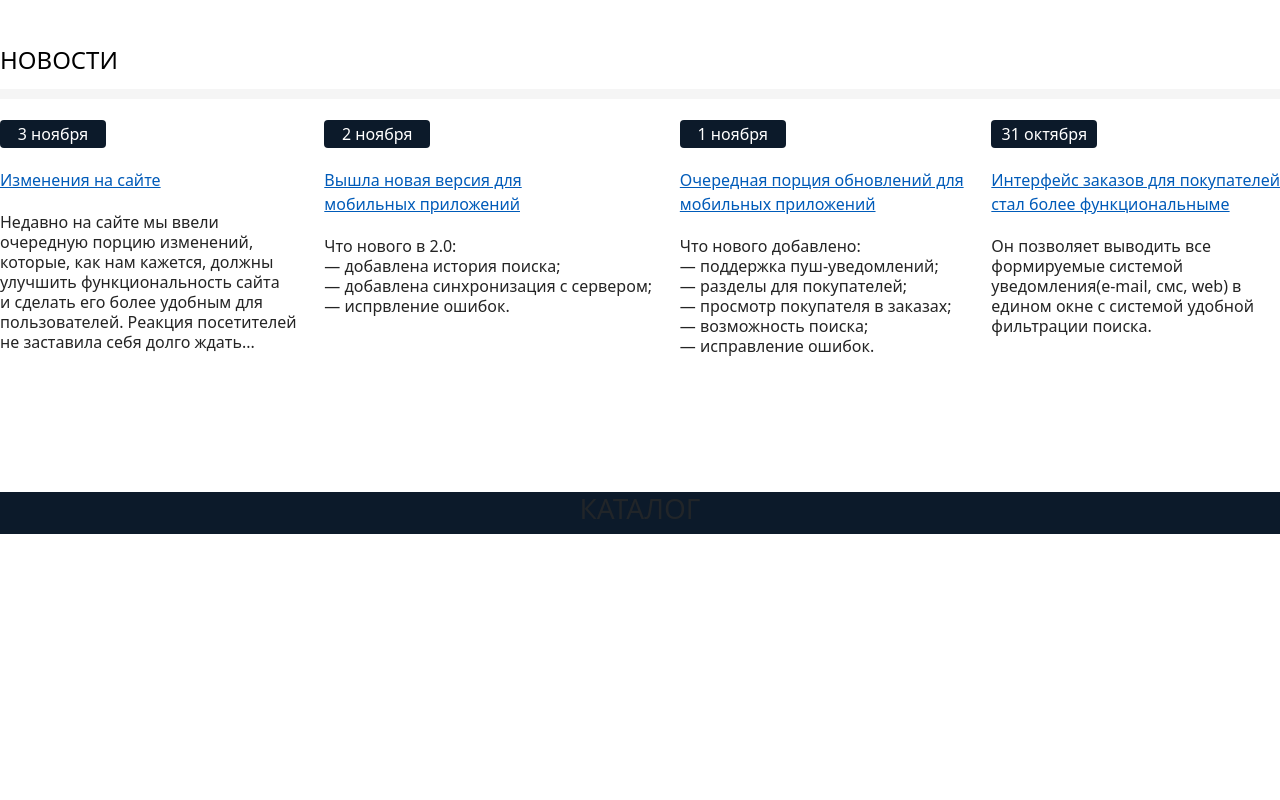
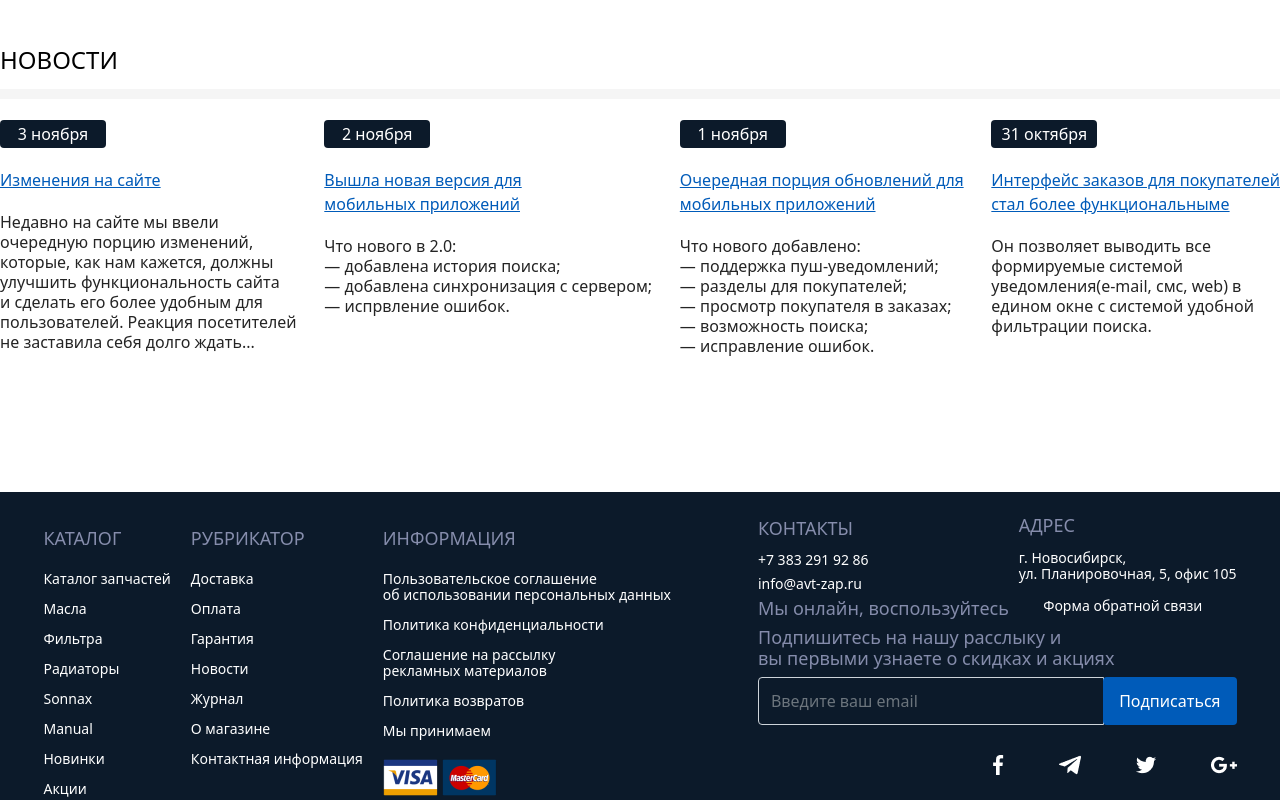
Before and after one commit to MaxLavrinenko/OktenHTMLCSSV, a plain HTML site: page index.html in a window 1280 px wide. Shown: the part 2084-2884 px from the top of the page. Before the commit the page ends 2618 px from the top, so only its background shows below. Drawn offline with nearby package versions, Linux system fonts and the light colour scheme.

Commit message:
desktop fin

```diff
--- a/css/style.css
+++ b/css/style.css
@@ -474,6 +474,8 @@
     border-radius: 6px;
     color: #005BB9;
     background: #FFFFFF;
+    display: flex;
+    align-items: center;
 }
 
 .content__showcase {
@@ -620,6 +622,87 @@
 .footer__container {
     max-width: 1354px;
     display: flex;
-    justify-content: center;
     align-items: center;
+    margin: auto;
+    justify-content: space-around;
 }
+.footer__info h4 {
+    font-style: normal;
+    font-weight: 500;
+    font-size: 18px;
+    line-height: 21px;
+    color: #868DAC;
+    margin-top: 36px;
+}
+.footer__info a,.footer__info p, .footer__addres a,.footer__addres p {
+    font-style: normal;
+    font-weight: 500;
+    font-size: 14px;
+    line-height: 16px;
+    color: #FFFFFF;
+    text-decoration: none  ;
+    margin-top: 14px ;
+}
+
+.footer__info {
+    display: flex;
+    justify-content: space-around;
+    column-gap: 20px;
+}
+.footer__cat{
+    display: flex;
+    flex-direction: column;
+}
+.fotter__rubrikator {
+    display: flex;
+    flex-direction: column;
+}
+
+.footer__politics {
+    display: flex;
+    flex-direction: column;
+}
+
+.footer__addres h6{
+    font-style: normal;
+    font-weight: normal;
+    font-size: 18px;
+    line-height: 21px;
+    color: #858CAB;
+
+}
+#finput{
+    background: #0C1A2A;
+    color: #FFFFFF;
+}
+.btn_custom1 {
+    width: auto;
+}
+.addres_item{
+    display: flex;
+    align-items: center;
+    column-gap: 150px;
+
+}
+.footer__addres h4 {
+    font-style: normal;
+    font-weight: 500;
+    font-size: 18px;
+    line-height: 21px;
+    color: #868DAC;
+}
+
+.subscribe {
+    display: flex;
+    justify-content: space-between;
+}
+.subscribe a{
+    margin: 0 auto;
+}
+.footer__soc{
+    display: flex;
+    align-items: center;
+    justify-content: flex-end;
+    column-gap:55px ;
+    margin-top: 27px;
+}
--- a/index.html
+++ b/index.html
@@ -504,12 +504,70 @@
             <div class="footer__container">
                 <div class="footer__info">
                     <div class="footer__cat">
-                        <h3>КАТАЛОГ</h3>
-                        <a href=""></a><a href=""></a><a href=""></a><a href=""></a><a href=""></a><a
-                            href=""></a><a href=""></a><a href=""></a>
+                        <h4>КАТАЛОГ</h4>
+                        <a href="">Каталог запчастей</a>
+                        <a href="">Масла</a>
+                        <a href="">Фильтра</a>
+                        <a href="">Радиаторы</a>
+                        <a href="">Sonnax</a>
+                        <a href="">Manual</a>
+                        <a href="">Новинки</a>
+                        <a href="">Акции</a>
+                    </div>
+                    <div class="fotter__rubrikator">
+                        <h4>РУБРИКАТОР</h4>
+                        <a href="">Доставка</a>
+                        <a href="">Оплата</a>
+                        <a href="">Гарантия</a>
+                        <a href="">Новости</a>
+                        <a href="">Журнал</a>
+                        <a href="">О магазине</a>
+                        <a href="">Контактная информация</a>
+                    </div>
+                    <div class="footer__politics">
+                        <h4>ИНФОРМАЦИЯ</h4>
+                        <a href="">Пользовательское соглашение<br>об использовании персональных данных</a>
+                        <a href="">Политика конфиденциальности</a>
+                        <a href="">Соглашение на рассылку<br>рекламных материалов</a>
+                        <a href="">Политика возвратов</a>
+                        <div class="politics_visamc">
+                            <p>Мы принимаем</p>
+                            <img src="src/visamaster.png" alt="visamastercard">
+                        </div>
                     </div>
                 </div>
-                <div class="footer__addres"></div>
+                <div class="footer__addres">
+                    <div class="addres_item">
+                        <div class="contacts">
+                            <h4>КОНТАКТЫ</h4>
+                            <a href="#">+7 383 291 92 86 <br> info@avt-zap.ru </a>
+                        </div>
+                        <div class="address">
+                            <h4>АДРЕС</h4>
+                            <p>г. Новосибирск,<br>ул. Планировочная, 5, офис 105</p>
+                        </div>
+                    </div>
+                    <div class="subscribe">
+                        <h6>Мы онлайн, воспользуйтесь</h6>
+                        <a href="#">Форма обратной связи</a>
+                    </div>
+                    <div class="subscribe_soc">
+                        <h6>Подпишитесь на нашу расслыку и <br>вы первыми узнаете о скидках и акциях</h6>
+                        <div class="input-group">
+                          <input id="finput" class="form-control" placeholder="Введите ваш email" aria-label=""
+                                 aria-describedby="basic-addon1">
+                          <div class="input-group-append">
+                            <button class="btn btn_custom1" type="button">Подписаться</button>
+                          </div>
+                        </div>
+                        <div class="footer__soc">
+                                <img src="src/facebook.png" alt="facebook">
+                                <img src="src/telegram.png" alt="telegram">
+                                <img src="src/tviter.png" alt="twiter">
+                                <img src="src/google.png" alt="google">
+                            </div>
+                    </div>
+                </div>
 
             </div>
 
```
